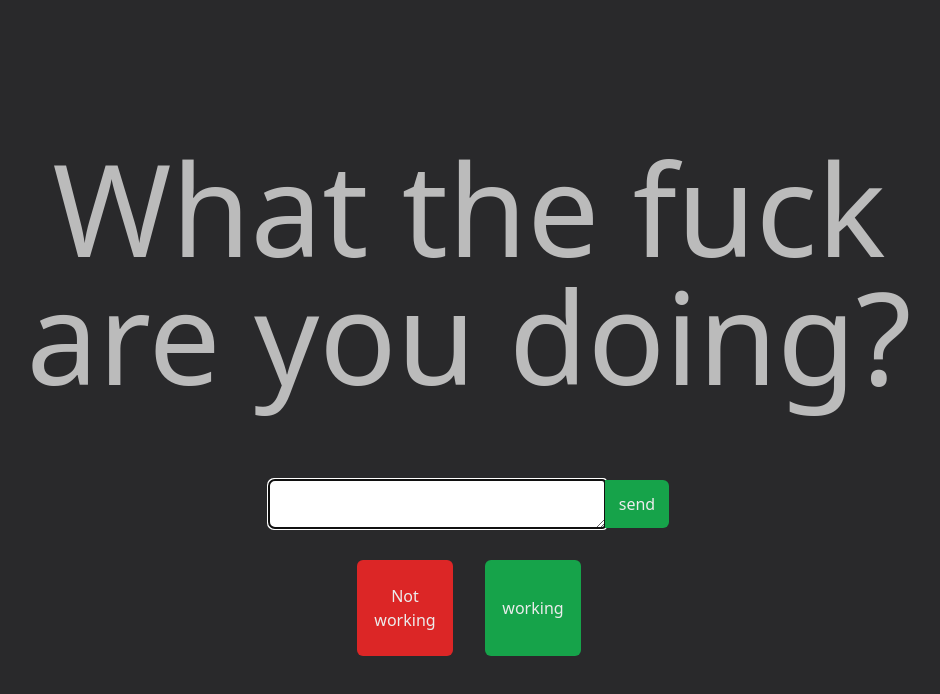
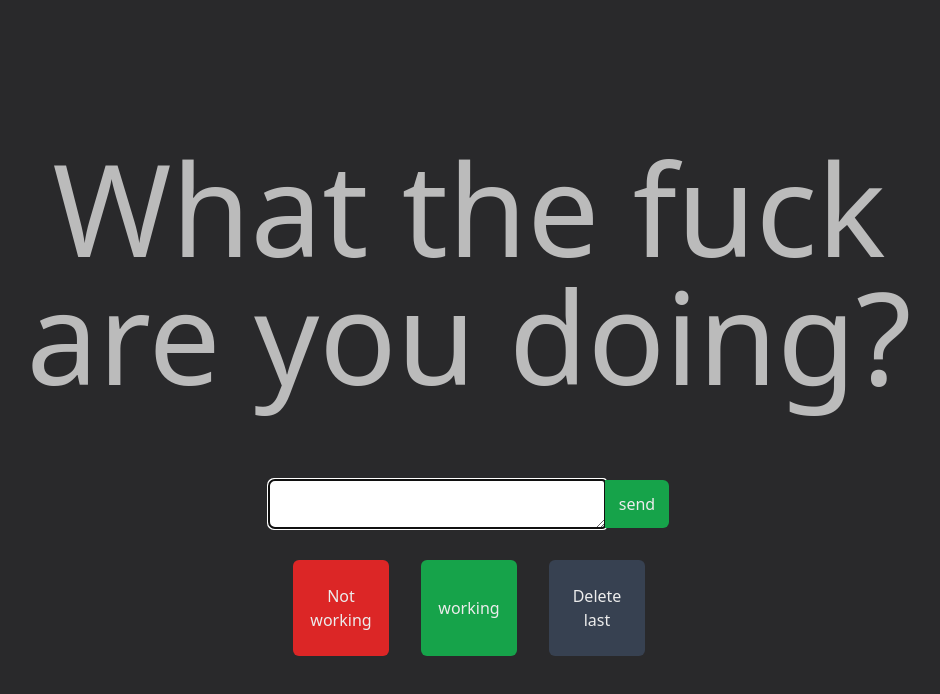
Before and after one commit to the-sides/daily-tracker, a SvelteKit app: page / in a window 1280 px wide. Shown: the top 694 px of the page, without its empty margins (171-1111 px from the left). Built offline with nearby package versions, Linux system fonts and the light colour scheme.

Commit message:
Delete last status

```diff
--- a/src/routes/+page.svelte
+++ b/src/routes/+page.svelte
@@ -10,6 +10,11 @@
 		statuses = [...statuses, value];
 		Log('Status Items', statuses)
 		window.localStorage.setItem('items', JSON.stringify({statuses}) )
+	};
+
+	const deleteLast = () => {
+		statuses.pop();
+		statuses = [...statuses];
 	};
 
 	onMount(() => {
@@ -30,6 +35,7 @@
 		<div class="flex gap-8 mt-8">
 			<Button color="red">Not working</Button>
 			<Button color="green">working</Button>
+			<Button callback={deleteLast}>Delete last</Button>
 		</div>
 	</div>
 	<div class="absolute inset-0 w-full h-full flex flex-col flex-wrap">
```
